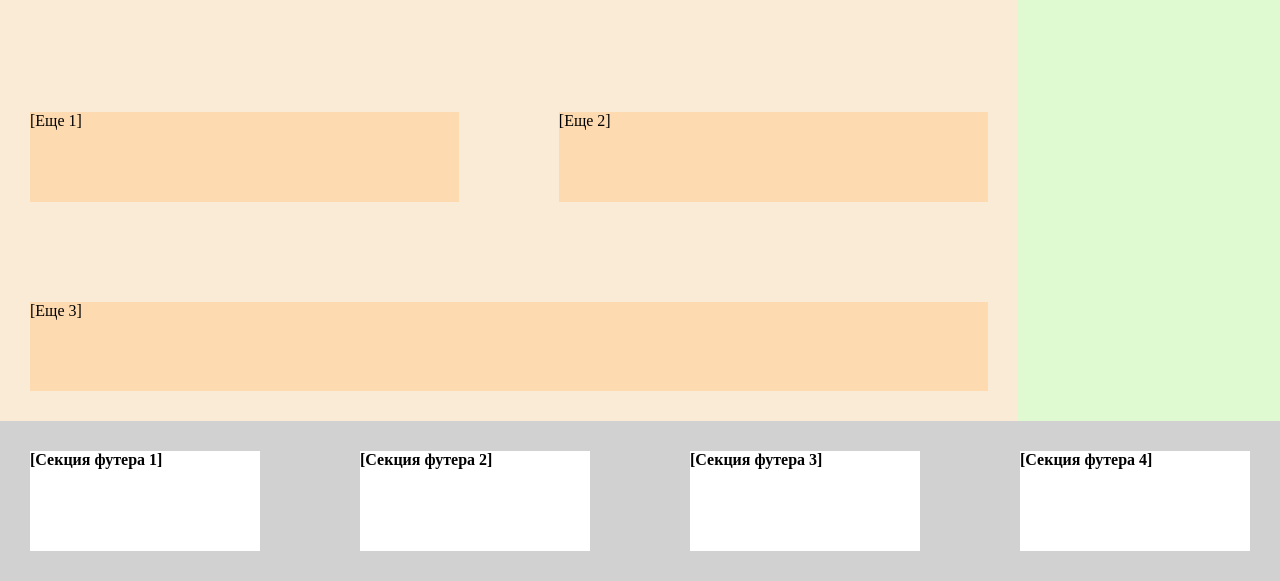
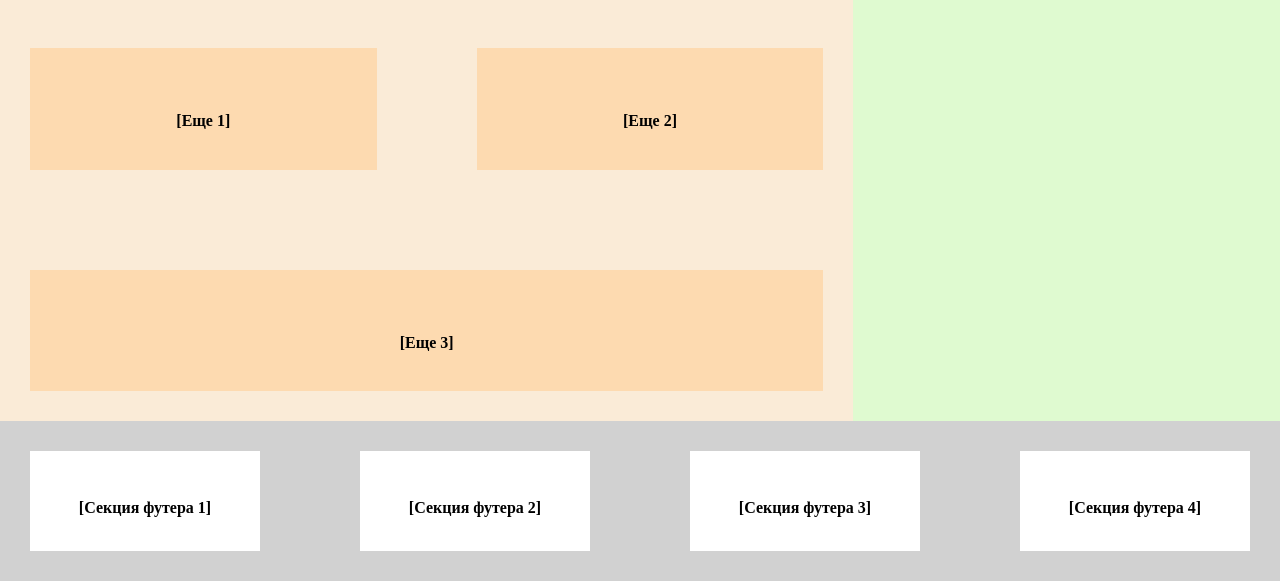
Before and after one commit to Katemamamore/Week6-grid, a plain HTML site: page index.html in a window 1280 px wide. Shown: the part 219-800 px from the top of the page. Drawn offline with Linux system fonts and the light colour scheme.

Commit message:
modified style.css

```diff
--- a/assets/styles/style.css
+++ b/assets/styles/style.css
@@ -1,6 +1,6 @@
 .body_page{
     display: grid;
-    grid-template-columns: 3fr 2fr;
+    grid-template-columns: 1fr 1fr 1fr;
     grid-template-rows: 10% 1fr 20%;
     height: 100vh;
     grid-template-areas:
@@ -44,6 +44,9 @@
     font-weight: bold;
    justify-content: space-around;
    margin: 30px;
+   text-align: center;
+   padding-top: 3em;
+   font-weight: bold;
 }
 .div_page{
     display: grid;
@@ -58,14 +61,23 @@
     background-color: rgb(253, 218, 176);
     grid-area: content1;
     margin: 30px;
+    text-align: center;
+    padding-top: 4rem;
+    font-weight: bold;
 }
 .content2{
     background-color: rgb(253, 218, 176);
     grid-area: content2;
     margin: 30px;
+    text-align: center;
+    padding-top: 4rem;
+    font-weight: bold;
 }
 .content3{
     background-color: rgb(253, 218, 176);
     grid-area: content3;
     margin: 30px;
+    text-align: center;
+    padding-top: 4rem;
+    font-weight: bold;
 }
```
